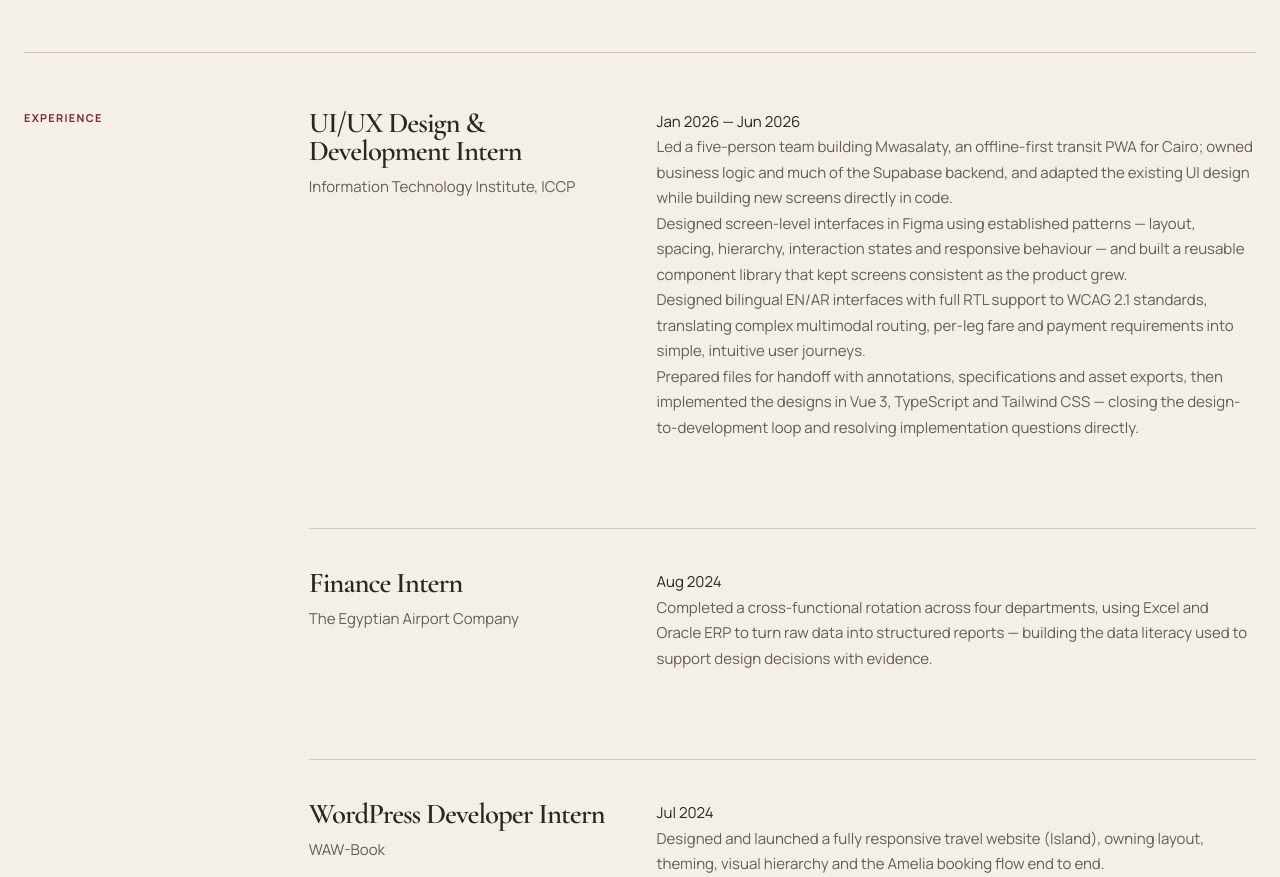
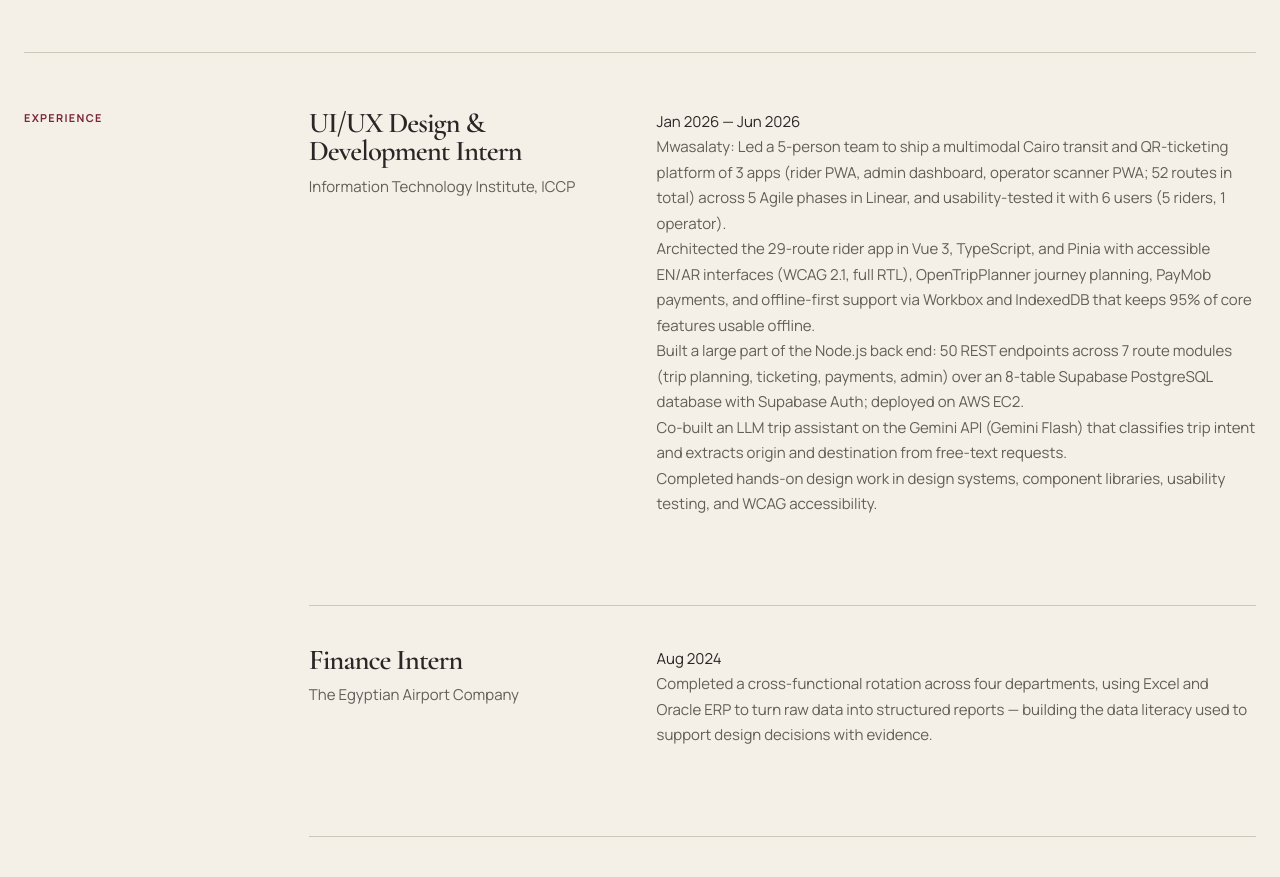
Before and after one commit to shahddsameh/portfolio, a Vue app: page /resume in a window 1280 px wide. Shown: the part 1160-2037 px from the top of the page. Built offline with nearby package versions, Linux system fonts and the light colour scheme.

Commit message:
Use the CV's ITI bullets verbatim
Replaces the four Mwasalaty internship bullets (including the interim
wording from 16871f5) with the five bullets from the new master CV,
word for word.

Co-Authored-By: Claude Opus 5.5 <noreply@anthropic.com>

```diff
--- a/src/data/experience.ts
+++ b/src/data/experience.ts
@@ -6,10 +6,11 @@ export const experience: Experience[] = [
     company: 'Information Technology Institute, ICCP',
     date: 'Jan 2026 — Jun 2026',
     bullets: [
-      'Led a five-person team building Mwasalaty, an offline-first transit PWA for Cairo; owned business logic and much of the Supabase backend, and adapted the existing UI design while building new screens directly in code.',
-      'Designed screen-level interfaces in Figma using established patterns — layout, spacing, hierarchy, interaction states and responsive behaviour — and built a reusable component library that kept screens consistent as the product grew.',
-      'Designed bilingual EN/AR interfaces with full RTL support to WCAG 2.1 standards, translating complex multimodal routing, per-leg fare and payment requirements into simple, intuitive user journeys.',
-      'Prepared files for handoff with annotations, specifications and asset exports, then implemented the designs in Vue 3, TypeScript and Tailwind CSS — closing the design-to-development loop and resolving implementation questions directly.',
+      'Mwasalaty: Led a 5-person team to ship a multimodal Cairo transit and QR-ticketing platform of 3 apps (rider PWA, admin dashboard, operator scanner PWA; 52 routes in total) across 5 Agile phases in Linear, and usability-tested it with 6 users (5 riders, 1 operator).',
+      'Architected the 29-route rider app in Vue 3, TypeScript, and Pinia with accessible EN/AR interfaces (WCAG 2.1, full RTL), OpenTripPlanner journey planning, PayMob payments, and offline-first support via Workbox and IndexedDB that keeps 95% of core features usable offline.',
+      'Built a large part of the Node.js back end: 50 REST endpoints across 7 route modules (trip planning, ticketing, payments, admin) over an 8-table Supabase PostgreSQL database with Supabase Auth; deployed on AWS EC2.',
+      'Co-built an LLM trip assistant on the Gemini API (Gemini Flash) that classifies trip intent and extracts origin and destination from free-text requests.',
+      'Completed hands-on design work in design systems, component libraries, usability testing, and WCAG accessibility.',
     ],
   },
   {
```
